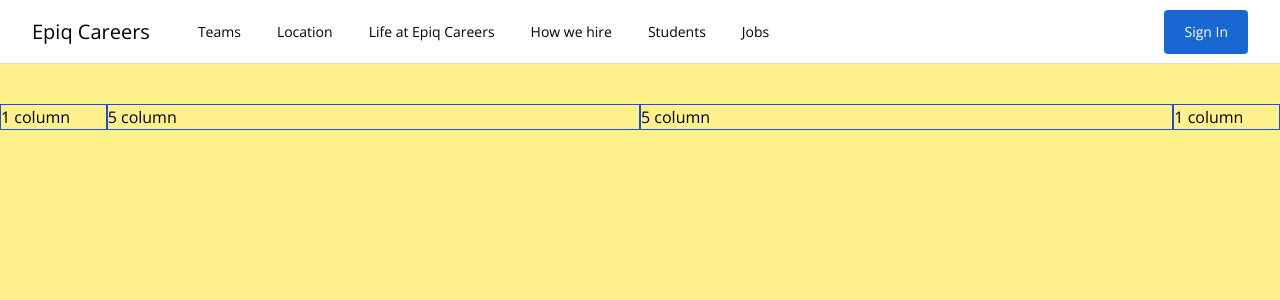
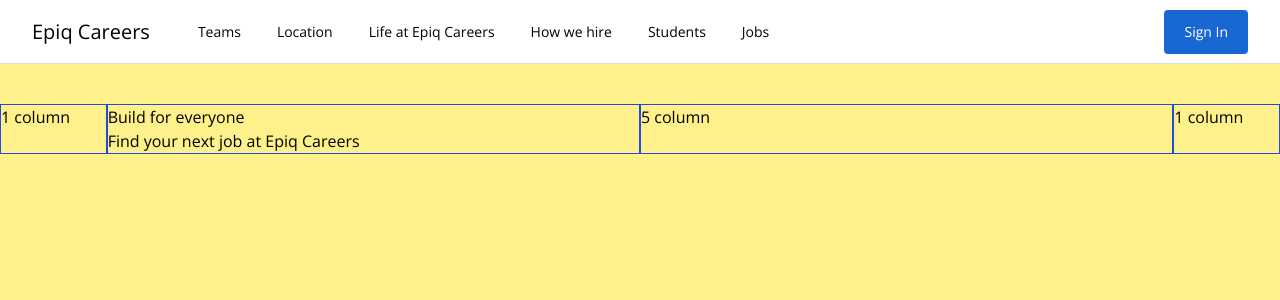
Before and after one commit to Epiq122/job-search, a Vue app: page / in a window 1280 px wide. Shown: the top 300 px of the page. Built offline with nearby package versions, Linux system fonts and the light colour scheme.

Commit message:
Add TheHeadline component and import it in TheHero.vue

```diff
--- /dev/null
+++ b/src/components/TheHeadline.vue
@@ -0,0 +1,20 @@
+<script>
+export default {
+  name: 'TheHeadline',
+  data() {
+    return {
+      sample: 'Build for everyone',
+    };
+  },
+  created() {
+    console.log('TheHeadline.vue created', this.sample);
+  },
+};
+</script>
+
+<template>
+  <section>
+    <h1>Build for everyone</h1>
+    <h2>Find your next job at Epiq Careers</h2>
+  </section>
+</template>
--- a/src/components/TheHero.vue
+++ b/src/components/TheHero.vue
@@ -1,6 +1,10 @@
 <script>
+import TheHeadline from '@/components/TheHeadline.vue';
 export default {
   name: 'TheHero',
+  components: {
+    TheHeadline,
+  },
 };
 </script>
 
@@ -9,7 +13,9 @@
     <section class="flex h-screen flex-col bg-yellow-200 pb-20 pt-10">
       <div class="grid grid-cols-12">
         <div class="border-blue col-span-1 col-start-1 border border-blue-700">1 column</div>
-        <div class="border-blue col-span-5 col-start-2 border border-blue-700">5 column</div>
+        <div class="border-blue col-span-5 col-start-2 border border-blue-700">
+          <the-headline />
+        </div>
         <div class="border-blue col-span-5 col-start-7 border border-blue-700">5 column</div>
         <div class="border-blue col-span-1 col-start-12 border border-blue-700">1 column</div>
       </div>
```
